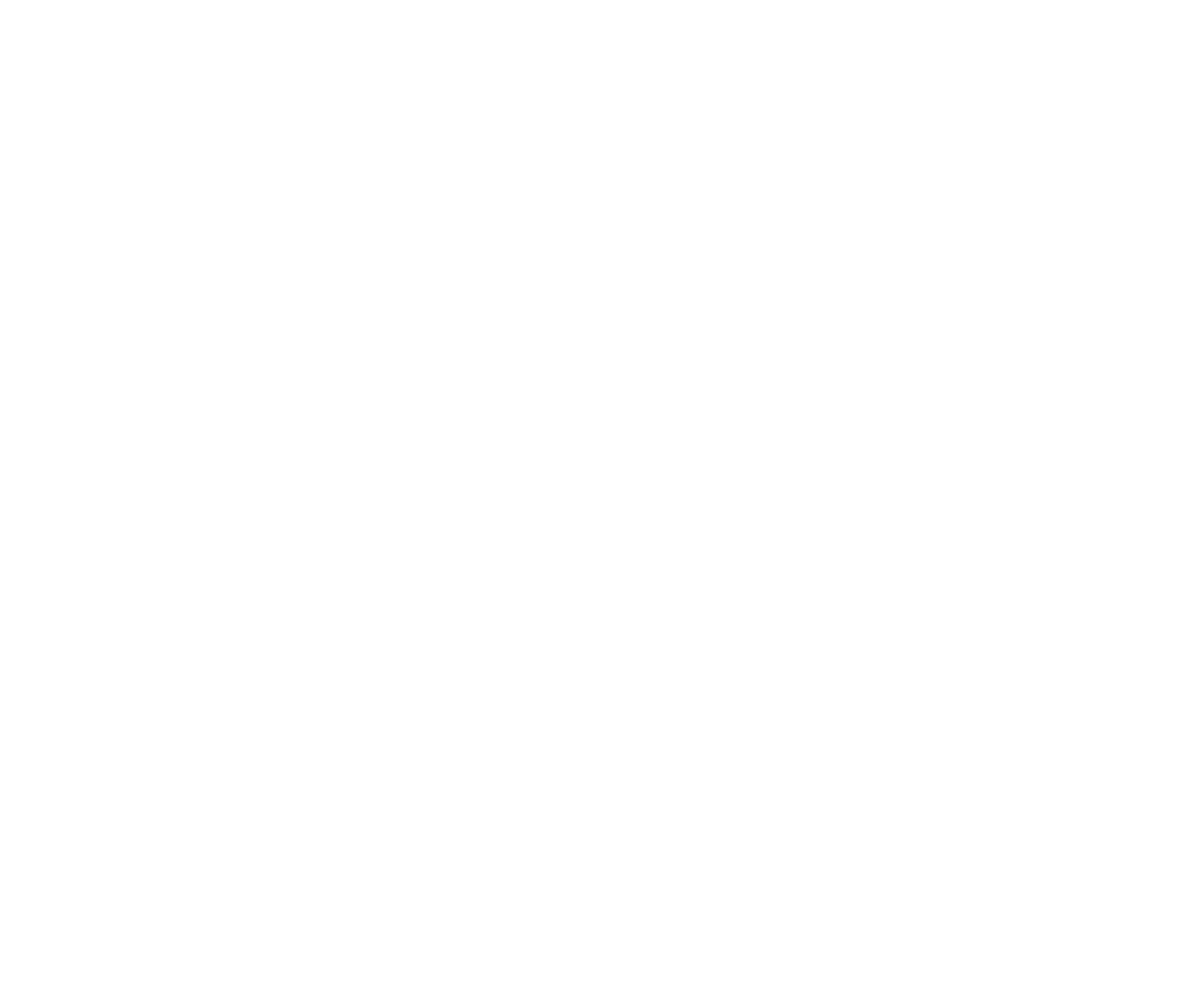
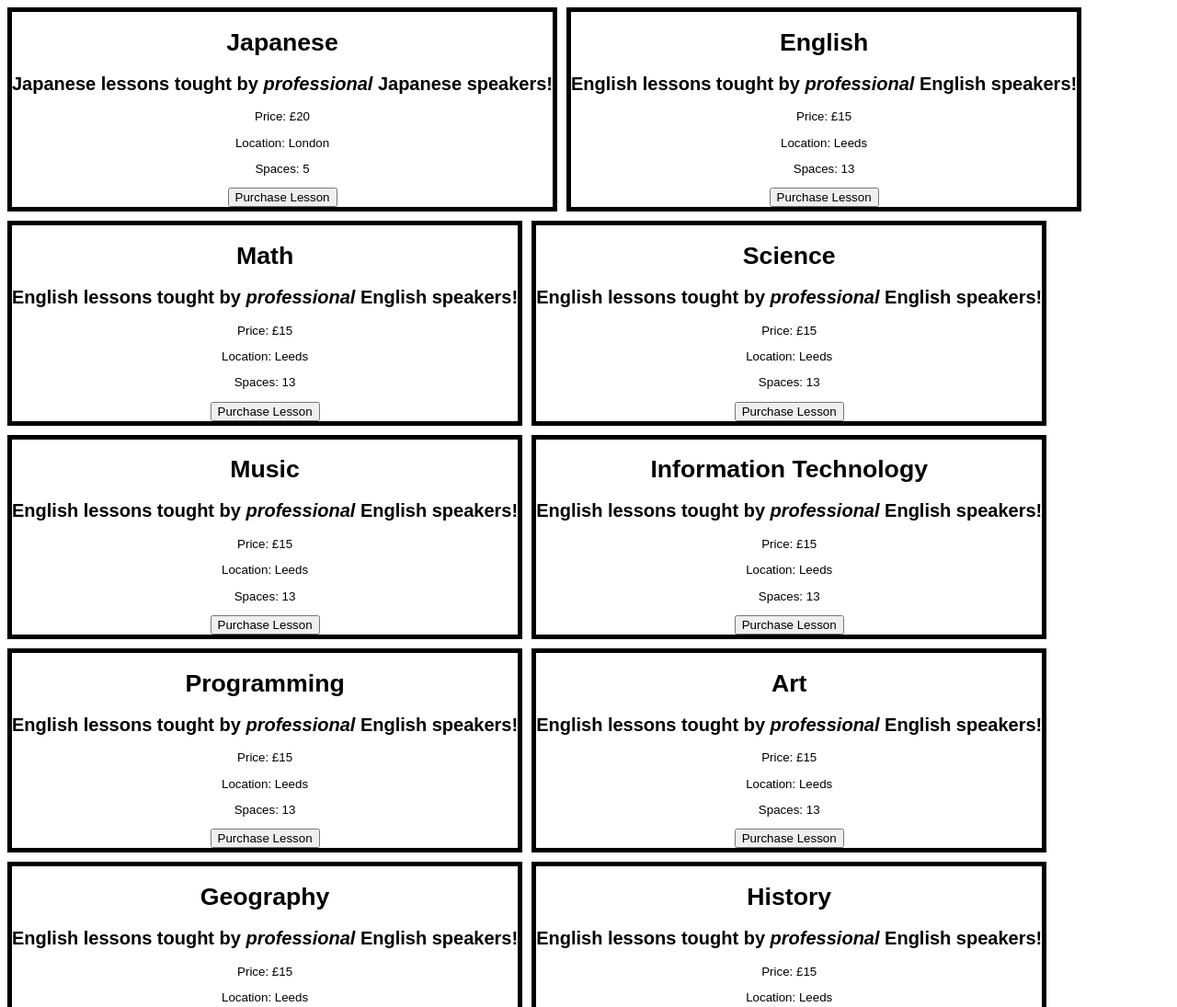
Before and after one commit to avram-beni11/web-app-cw1p2, a plain HTML site: page index.html in a window 1280 px wide. Shown: the top 1095 px of the page at 92% size. Before the commit the page ends 800 px from the top, so only its background shows below. Drawn offline with nearby package versions, Linux system fonts and the light colour scheme.

Commit message:
added vue

```diff
--- a/index.html
+++ b/index.html
@@ -4,9 +4,54 @@
     <meta charset="UTF-8">
     <meta http-equiv="X-UA-Compatible" content="IE=edge">
     <meta name="viewport" content="width=device-width, initial-scale=1.0">
+    <link rel="stylesheet" href="style.css">
+    <script src="https://unpkg.com/vue@2.7.8/dist/vue.js"></script>
+    <script src="lessons.js"></script>
     <title>Document</title>
 </head>
 <body>
 
+    <div id="app">
+        <div style="display: flex; flex-wrap: wrap; gap: 10px" id="productCards">
+            <div v-for="lesson in lessons" id="lesson">
+                <h1>{{ lesson.name }}</h1>
+                <h2 v-html="lesson.description"></h2>
+                <p>Price: {{lesson.price}}</p>
+                <p>Location: {{lesson.location}}</p>
+                <p>Spaces: {{lesson.spaces}}</p>
+                <button v-on:click="addItem(lesson)" v-if="canAddToCart(lesson)">Purchase Lesson</button>
+                <button disabled="true"  v-else>Out of Stock</button>
+            </div>
+        </div>
+    </div>
+
+    <script>
+        let webstore = new Vue({ // The Vue instance
+  el: '#app',
+  data: {
+    sitename: "Web App",
+    showProduct: true,
+    order: {
+        Name: '',
+        Phonenumber: '',
+      },
+      //the line below is the cart array
+      lessons: lessons,
+      cart: []
+  },
+methods: {
+      addItem: function(lesson) {
+        this.cart.push(lesson.id);
+      },
+      canAddToCart: function(lesson) {
+        return lesson.spaces > 0;
+    },
+
+
+}
+
+
+})
+    </script>
 </body>
 </html>
--- a/lessons.js
+++ b/lessons.js
@@ -0,0 +1,93 @@
+var lessons = [
+    {
+        id: 01,
+        name: "Japanese",
+        description: "Japanese lessons tought by <em>professional</em> Japanese speakers!",
+        price: "£20",
+        location: "London",
+        spaces: 5,
+        image: "assets/japanese.png"
+    },
+    {
+        id: 02,
+        name: "English",
+        description: "English lessons tought by <em>professional</em> English speakers!",
+        price: "£15",
+        location: "Leeds",
+        spaces: 13,
+        image: "assets/english.png"
+    },
+    {
+        id: 03,
+        name: "Math",
+        description: "English lessons tought by <em>professional</em> English speakers!",
+        price: "£15",
+        location: "Leeds",
+        spaces: 13,
+        image: "assets/english.png"
+    },
+    {
+        id: 04,
+        name: "Science",
+        description: "English lessons tought by <em>professional</em> English speakers!",
+        price: "£15",
+        location: "Leeds",
+        spaces: 13,
+        image: "assets/english.png"
+    },
+    {
+        id: 05,
+        name: "Music",
+        description: "English lessons tought by <em>professional</em> English speakers!",
+        price: "£15",
+        location: "Leeds",
+        spaces: 13,
+        image: "assets/english.png"
+    },
+    {
+        id: 06,
+        name: "Information Technology",
+        description: "English lessons tought by <em>professional</em> English speakers!",
+        price: "£15",
+        location: "Leeds",
+        spaces: 13,
+        image: "assets/english.png"
+    },
+    {
+        id: 07,
+        name: "Programming",
+        description: "English lessons tought by <em>professional</em> English speakers!",
+        price: "£15",
+        location: "Leeds",
+        spaces: 13,
+        image: "assets/english.png"
+    },
+    {
+        id: 08,
+        name: "Art",
+        description: "English lessons tought by <em>professional</em> English speakers!",
+        price: "£15",
+        location: "Leeds",
+        spaces: 13,
+        image: "assets/english.png"
+    },
+    {
+        id: 09,
+        name: "Geography",
+        description: "English lessons tought by <em>professional</em> English speakers!",
+        price: "£15",
+        location: "Leeds",
+        spaces: 13,
+        image: "assets/english.png"
+    },
+    {
+        id: 10,
+        name: "History",
+        description: "English lessons tought by <em>professional</em> English speakers!",
+        price: "£15",
+        location: "Leeds",
+        spaces: 13,
+        image: "assets/english.png"
+    },
+
+]
--- a/style.css
+++ b/style.css
@@ -0,0 +1,6 @@
+#lesson {
+    font-family: Arial, Helvetica, sans-serif;
+    font-size: smaller;
+    text-align: center;
+    border: 5px solid black;
+}
```
